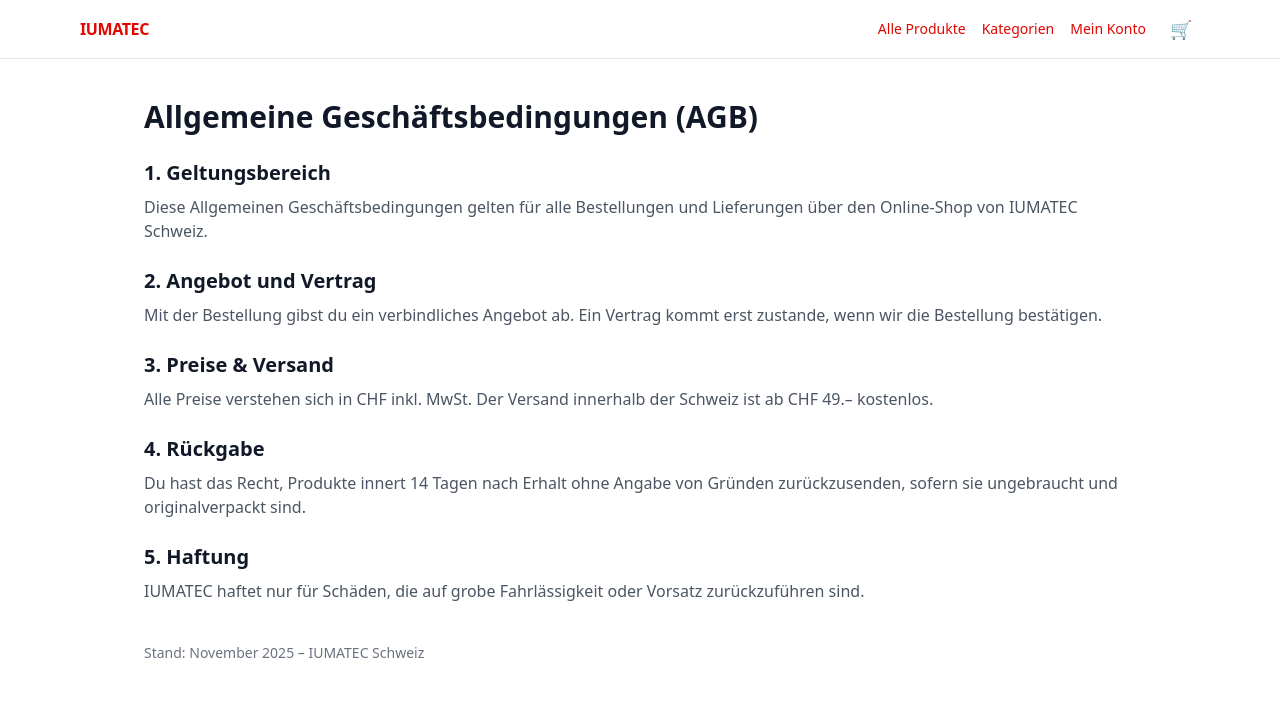
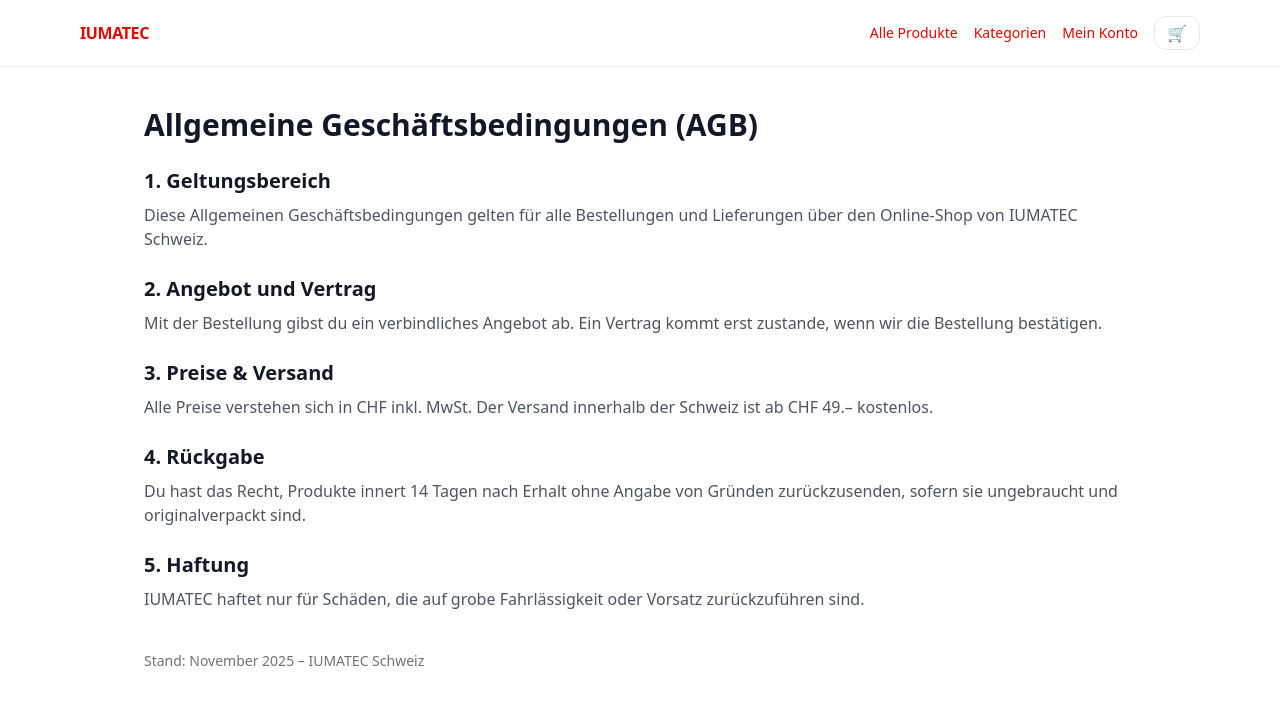
Before and after one commit to celsoneves32/iumatec-site, a Next.js app: page /agb in a window 1280 px wide. Shown: the top 704 px of the page. Built offline with nearby package versions, Linux system fonts and the light colour scheme; no server answers.

Commit message:
Update HeaderCartButton.tsx

```diff
--- a/components/HeaderCartButton.tsx
+++ b/components/HeaderCartButton.tsx
@@ -9,11 +9,11 @@ export default function HeaderCartButton() {
   return (
     <Link
       href="/cart"
-      className="relative inline-flex items-center justify-center rounded-lg px-2 py-1 hover:bg-neutral-100 transition"
+      className="relative inline-flex items-center justify-center rounded-xl border px-3 py-2 hover:bg-neutral-50 transition"
       aria-label="Warenkorb"
       title="Warenkorb"
     >
-      <span className="text-lg leading-none">🛒</span>
+      <span className="text-base leading-none">🛒</span>
 
       {totalQuantity > 0 && (
         <span
```
